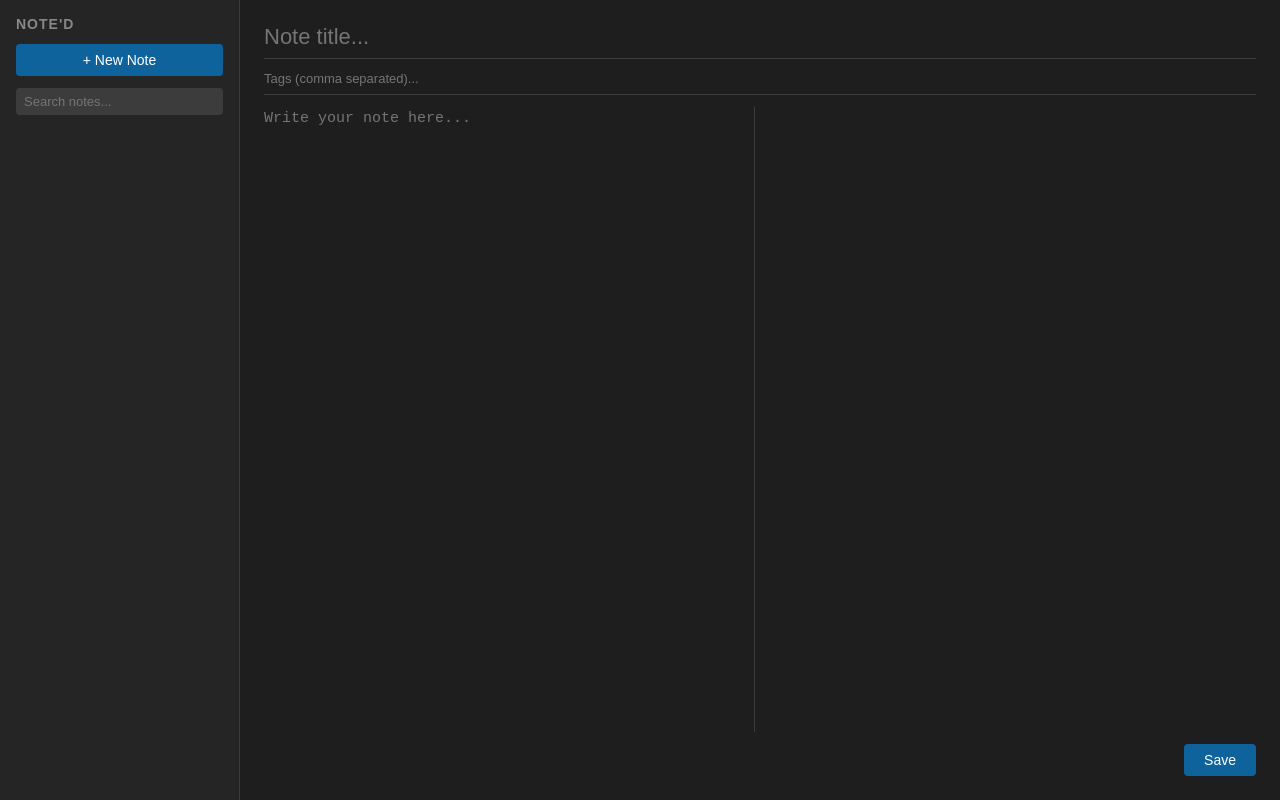
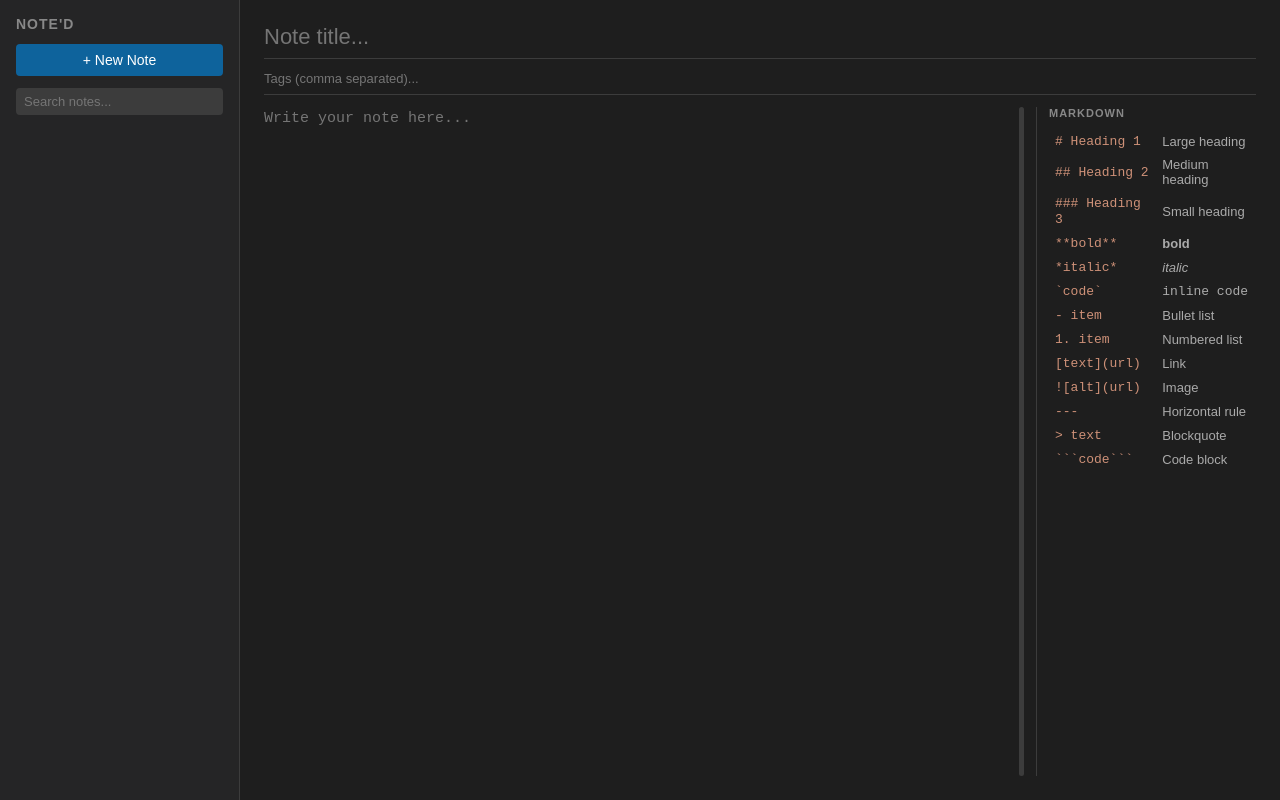
Before and after one commit to chownwolf/noted, a website: page index.html in a window 1280 px wide. Drawn offline with Linux system fonts and the light colour scheme; no server answers.

Commit message:
remove preview for legend

````diff
--- a/index.html
+++ b/index.html
@@ -20,12 +20,27 @@
         <input type="text" id="note-tags" placeholder="Tags (comma separated)..." />
 
         <div id="editor-body">
-          <textarea id="note-content" placeholder="Write your note here..."></textarea>
-          <div id="preview"></div>
-          <div id="divider"></div>
-        </div>
-        <button id="save-btn">Save</button>
-      </div>
+            <textarea id="note-content" placeholder="Write your note here..."></textarea>
+            <div id="divider"></div>
+            <div id="legend">
+              <h3>Markdown</h3>
+              <table>
+                <tr><td><code># Heading 1</code></td><td>Large heading</td></tr>
+                <tr><td><code>## Heading 2</code></td><td>Medium heading</td></tr>
+                <tr><td><code>### Heading 3</code></td><td>Small heading</td></tr>
+                <tr><td><code>**bold**</code></td><td><strong>bold</strong></td></tr>
+                <tr><td><code>*italic*</code></td><td><em>italic</em></td></tr>
+                <tr><td><code>`code`</code></td><td><code>inline code</code></td></tr>
+                <tr><td><code>- item</code></td><td>Bullet list</td></tr>
+                <tr><td><code>1. item</code></td><td>Numbered list</td></tr>
+                <tr><td><code>[text](url)</code></td><td>Link</td></tr>
+                <tr><td><code>![alt](url)</code></td><td>Image</td></tr>
+                <tr><td><code>---</code></td><td>Horizontal rule</td></tr>
+                <tr><td><code>> text</code></td><td>Blockquote</td></tr>
+                <tr><td><code>```code```</code></td><td>Code block</td></tr>
+              </table>
+            </div>
+          </div>
 
       <script src="app.js"></script>
     </body>
--- a/server.js
+++ b/server.js
@@ -4,7 +4,6 @@ const express = require('express');
 
   const app = express();
   const NOTES_DIR = path.join(__dirname, 'notes');
-  const { marked } = require('marked');
 
   // Make sure the notes folder exists
   if (!fs.existsSync(NOTES_DIR)) {
--- a/style.css
+++ b/style.css
@@ -87,14 +87,40 @@
     font-family: monospace;
   }
 
-  #preview {
-    flex: 1;
-    overflow-y: auto;
-    font-size: 15px;
-    line-height: 1.6;
+  #legend {
+    width: 220px;
+    flex-shrink: 0;
     border-left: 1px solid #3c3c3c;
     padding-left: 12px;
-    color: #d4d4d4;
+    overflow-y: auto;
+    font-size: 13px;
+  }
+
+  #legend h3 {
+    color: #888;
+    text-transform: uppercase;
+    letter-spacing: 1px;
+    font-size: 11px;
+    margin-bottom: 10px;
+  }
+
+  #legend table {
+    border-collapse: collapse;
+    width: 100%;
+  }
+
+  #legend td {
+    padding: 4px 6px;
+    vertical-align: middle;
+    color: #aaa;
+  }
+
+  #legend td:first-child {
+    color: #ce9178;
+  }
+
+  #legend code {
+    font-family: monospace;
   }
 
   #save-btn {
@@ -132,3 +158,14 @@
     outline: none;
     width: 100%;
   }
+  #divider {
+    width: 5px;
+    cursor: col-resize;
+    background: #3c3c3c;
+    border-radius: 4px;
+    transition: background 0.2s;
+  }
+
+  #divider:hover {
+    background: #0e639c;
+  }
````
Also changed, not shown: notes/update-on-noted.md (+1 -1 lines).
